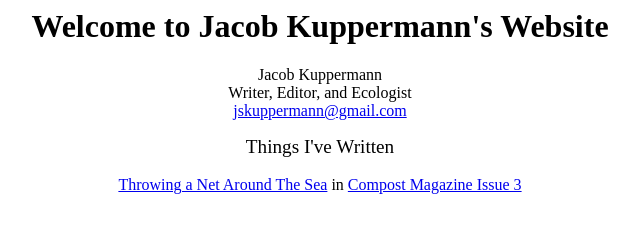
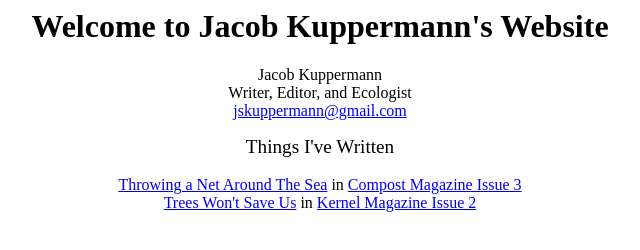
Before and after one commit to einayim/einayim.github.io, a plain HTML site: page index.html in a window 1280 px wide. Shown: the whole page, without its empty margins (320-960 px from the left). Drawn offline with Linux system fonts and the light colour scheme.

Commit message:
Update index.html

```diff
--- a/index.html
+++ b/index.html
@@ -32,4 +32,6 @@ Writer, Editor, and Ecologist<br>
  <div style="text-align: center;"><big>Things I've Written</big><br>
 <br>
    <a href="https://three.compost.digital/throwing-a-net-around-the-sea/">Throwing a Net Around The Sea</a> in <a href="three.compost.digital">Compost Magazine Issue 3</a>
+<br>
+    <a href="https://www.kernelmag.io/2/trees-wont-save-us/">Trees Won't Save Us</a> in <a href="https://www.kernelmag.io/read">Kernel Magazine Issue 2</a>
 </body></html>
```
